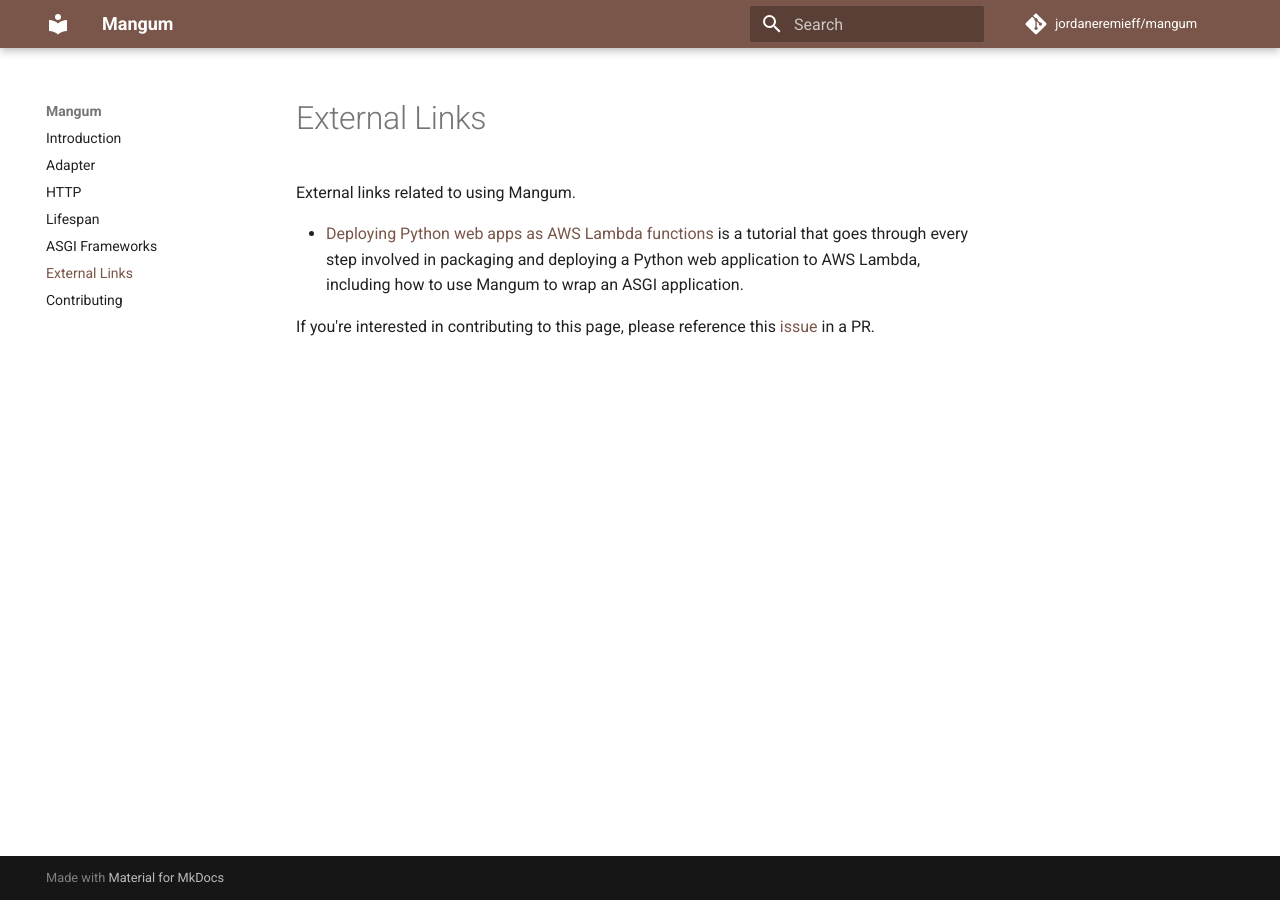
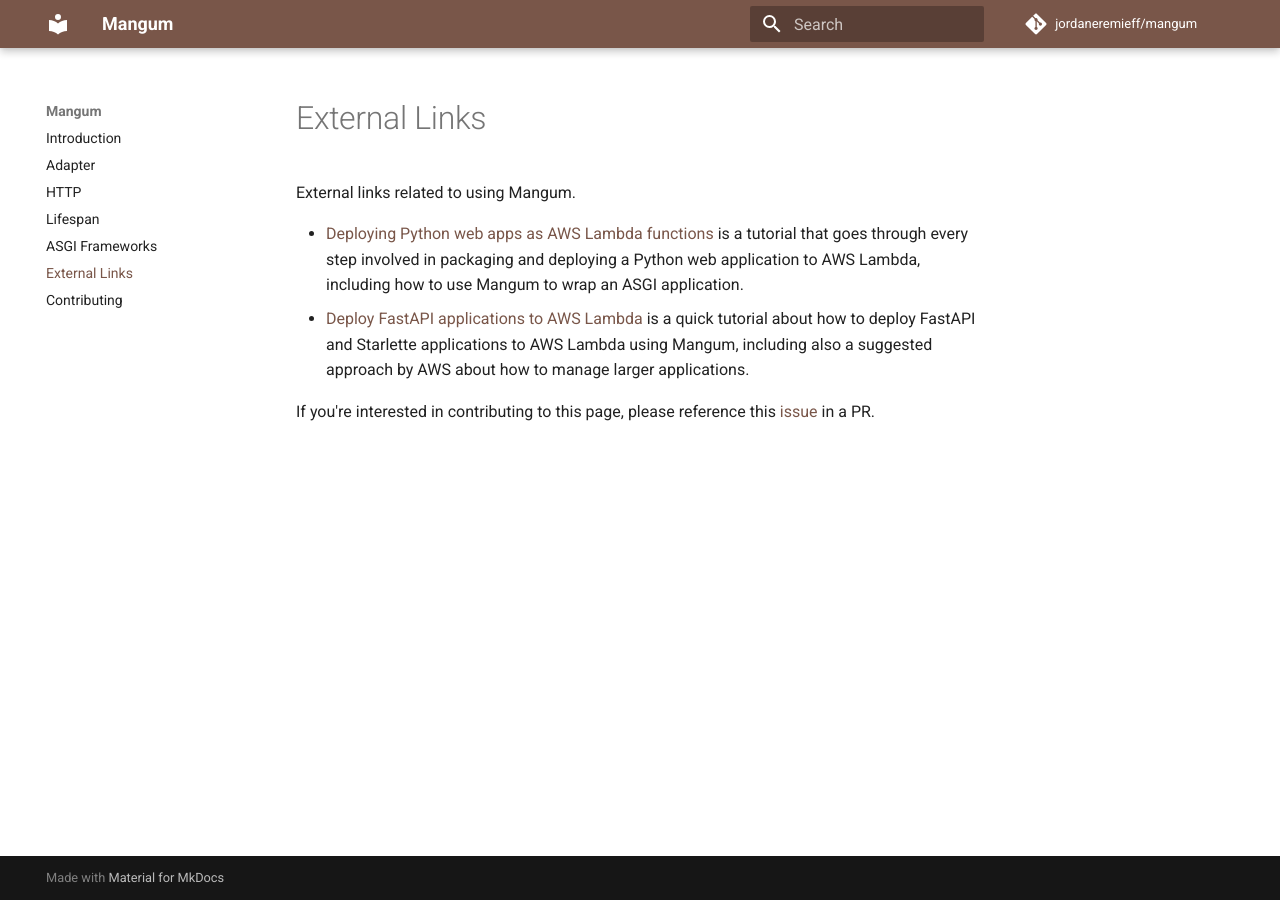
Before and after one commit to Kludex/mangum, an MkDocs documentation site: the page built from docs/external-links.md, in a window 1280 px wide. Built offline with MkDocs 1.6.1 and Material for MkDocs 9.7.7, drawn with Linux system fonts in a browser that asks for light colours; comment, search, counter and statistics services are not loaded.

Commit message:
📝 Add new blog post to external links (#279)

```diff
--- a/docs/external-links.md
+++ b/docs/external-links.md
@@ -3,5 +3,6 @@
 External links related to using Mangum.
 
 - [Deploying Python web apps as AWS Lambda functions](https://til.simonwillison.net/awslambda/asgi-mangum) is a tutorial that goes through every step involved in packaging and deploying a Python web application to AWS Lambda, including how to use Mangum to wrap an ASGI application.
+- [Deploy FastAPI applications to AWS Lambda](https://aminalaee.dev/posts/2022/fastapi-aws-lambda/) is a quick tutorial about how to deploy FastAPI and Starlette applications to AWS Lambda using Mangum, including also a suggested approach by AWS about how to manage larger applications.
 
 If you're interested in contributing to this page, please reference this [issue](https://github.com/jordaneremieff/mangum/issues/104) in a PR.
```
